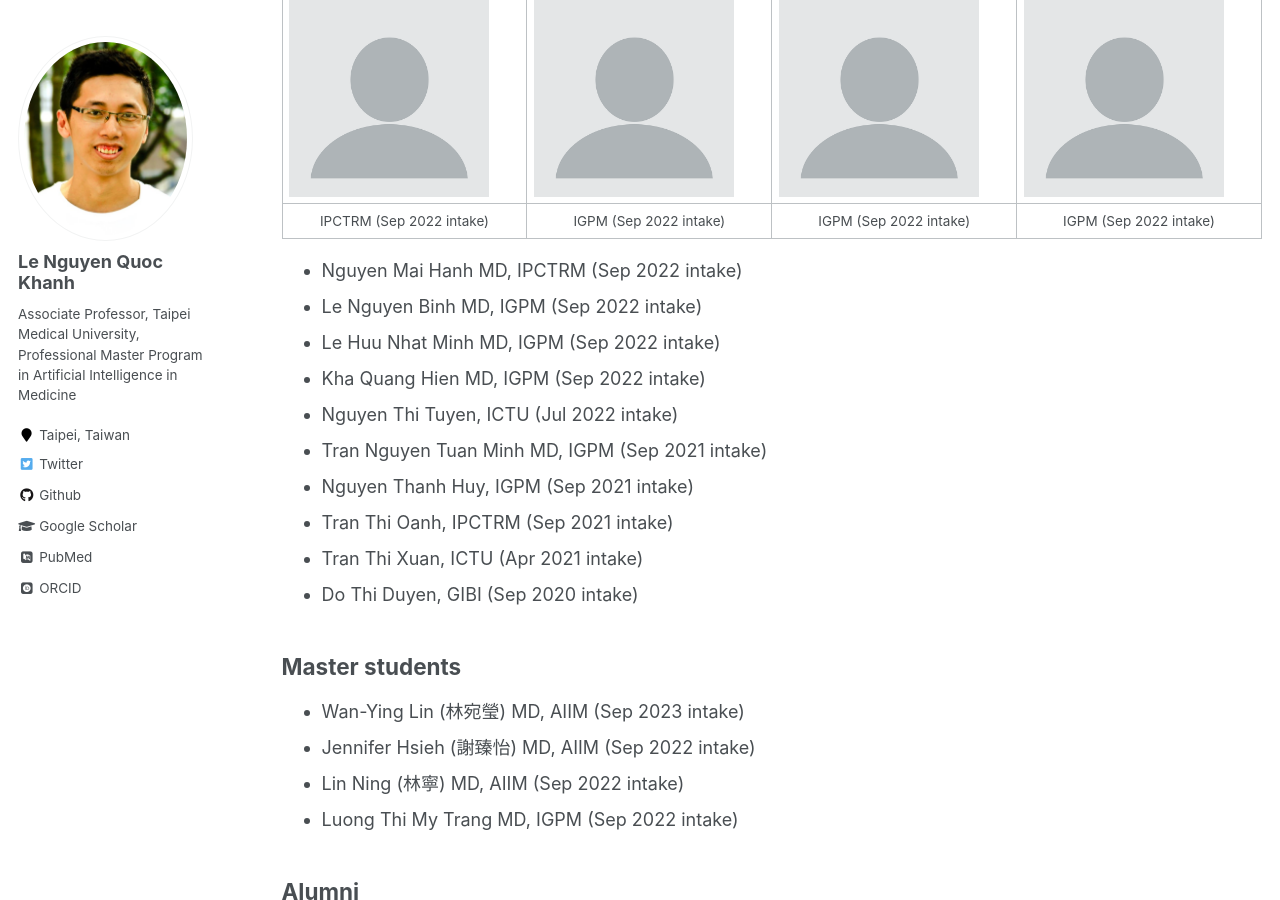
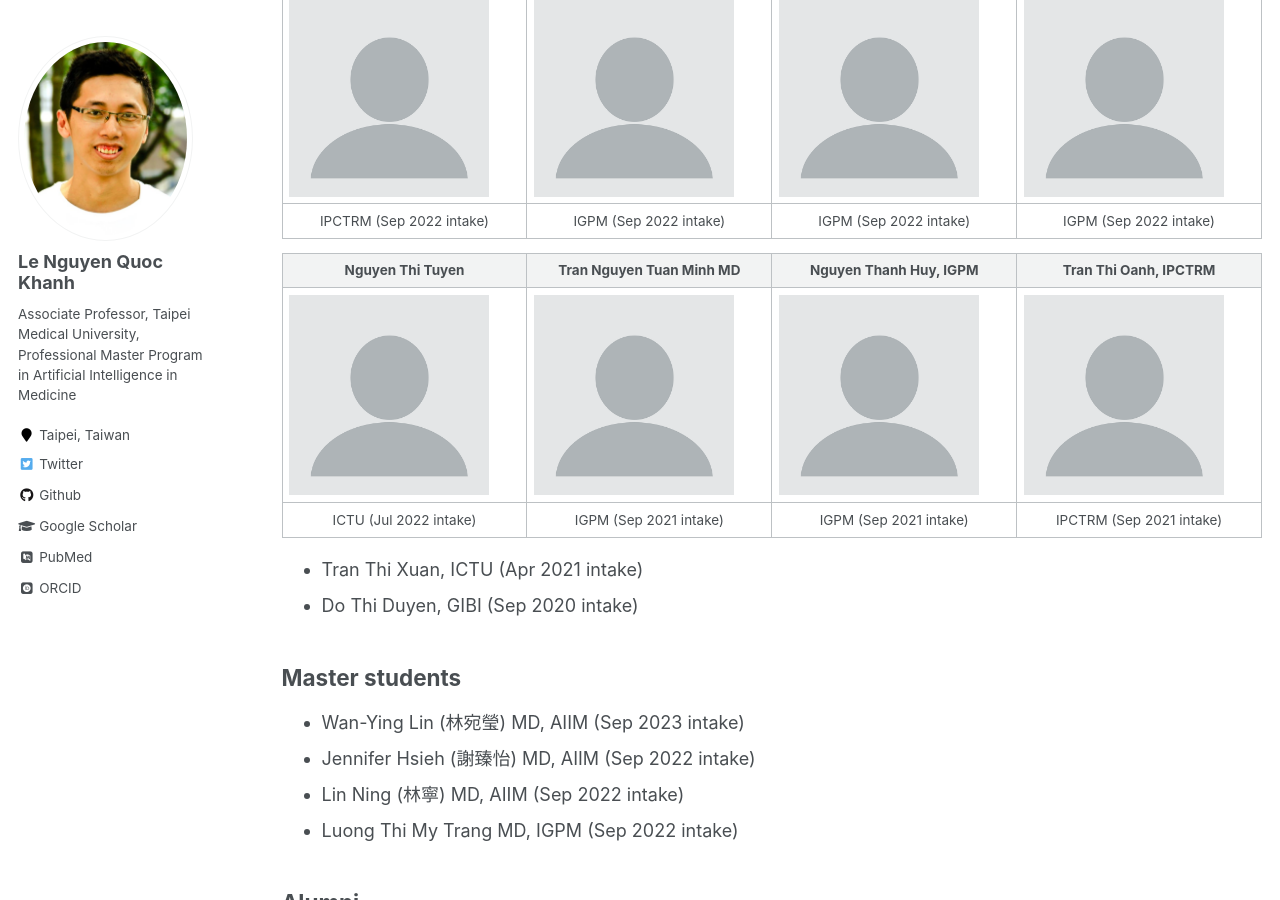
Before and after one commit to khanhlee/khanhlee.github.io, a Jekyll site: the page built from _pages/member.md, in a window 1280 px wide and 900 px high, scrolled down 628 px. Built offline with Jekyll 4.4.1, drawn with Linux system fonts in a browser that asks for light colours; some web fonts are replaced.

Commit message:
Update member.md

```diff
--- a/_pages/member.md
+++ b/_pages/member.md
@@ -21,14 +21,11 @@ author_profile: true
 | <img align="left" src="/images/profile.png" width="200px"> | <img align="left" src="/images/profile.png" width="200px"> | <img align="left" src="/images/profile.png" width="200px"> | <img align="left" src="/images/profile.png" width="200px"> |
 | IPCTRM (Sep 2022 intake) | IGPM (Sep 2022 intake) | IGPM (Sep 2022 intake) | IGPM (Sep 2022 intake) |
 
-* Nguyen Mai Hanh MD, IPCTRM (Sep 2022 intake)
-* Le Nguyen Binh MD, IGPM (Sep 2022 intake)
-* Le Huu Nhat Minh MD, IGPM (Sep 2022 intake)
-* Kha Quang Hien MD, IGPM (Sep 2022 intake)
-* Nguyen Thi Tuyen, ICTU (Jul 2022 intake)
-* Tran Nguyen Tuan Minh MD, IGPM (Sep 2021 intake)
-* Nguyen Thanh Huy, IGPM (Sep 2021 intake)
-* Tran Thi Oanh, IPCTRM (Sep 2021 intake)
+| Nguyen Thi Tuyen | Tran Nguyen Tuan Minh MD | Nguyen Thanh Huy, IGPM | Tran Thi Oanh, IPCTRM |
+| :-------------: | :-------------: | :-----: | :-----: |
+| <img align="left" src="/images/profile.png" width="200px"> | <img align="left" src="/images/profile.png" width="200px"> | <img align="left" src="/images/profile.png" width="200px"> | <img align="left" src="/images/profile.png" width="200px"> |
+| ICTU (Jul 2022 intake) | IGPM (Sep 2021 intake) | IGPM (Sep 2021 intake) | IPCTRM (Sep 2021 intake) |
+
 * Tran Thi Xuan, ICTU (Apr 2021 intake)
 * Do Thi Duyen, GIBI (Sep 2020 intake)
 
```
